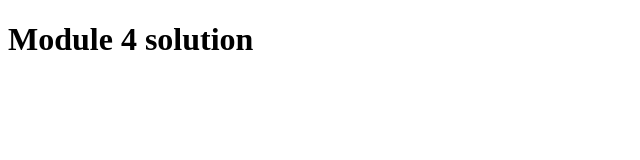
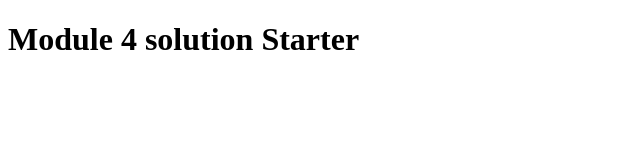
Before and after one commit to sharmila7/module_4_solution, a plain HTML site: page index.html in a window 1280 px wide. Shown: the whole page, without its empty margins (0-640 px from the left). Drawn offline with Linux system fonts and the light colour scheme.

Commit message:
Update index.html

```diff
--- a/index.html
+++ b/index.html
@@ -12,6 +12,6 @@
   <script src="script.js"></script>
   </head>
   <body>
-      <h1>Module 4 solution</h1>
+      <h1>Module 4 solution Starter</h1>
   </body>
 </html>
```
